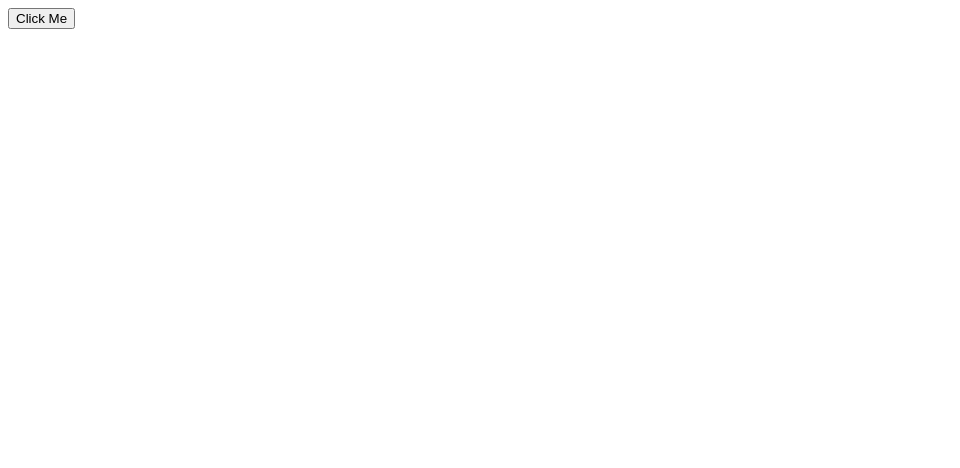
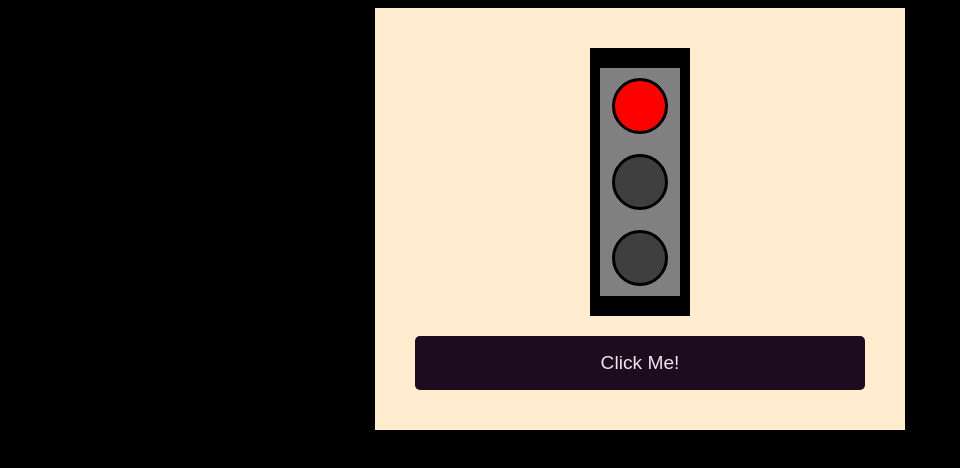
Before and after one commit to NicolasAFerro/Traffic-Light, a plain HTML site: page index.html in a window 1280 px wide. Shown: the whole page, without its empty margins (0-960 px from the left). Drawn offline with Linux system fonts and the light colour scheme.

Commit message:
closes #2 - css externo

```diff
--- a/index.html
+++ b/index.html
@@ -4,17 +4,18 @@
     <meta charset="UTF-8" />
     <meta name="viewport" content="width=device-width, initial-scale=1.0" />
     <title>Trafic-Light</title>
+    <link rel="stylesheet" href="style.css" />
   </head>
   <body>
     <div class="container">
       <div class="semaforo">
         <div class="panel">
-          <div class="red"></div>
-          <div class="Yellow"></div>
-          <div class="green"></div>
+          <div class="light red"></div>
+          <div class="light light-off"></div>
+          <div class="light light-off"></div>
         </div>
       </div>
-      <button>Click Me</button>
+      <button>Click Me!</button>
     </div>
   </body>
 </html>
--- a/style.css
+++ b/style.css
@@ -0,0 +1,60 @@
+body {
+  background-color: #000;
+}
+button {
+  padding: 16px 32px;
+  cursor: pointer;
+  background-color: #1d0c1f;
+  font-size: 1.2rem;
+  color: #eee4ed;
+  text-decoration: none;
+  border-radius: 5px;
+  border: none;
+}
+.container {
+  background-color: #ffecce;
+  width: 450px;
+  padding: 40px;
+  margin: auto;
+  display: flex;
+  flex-direction: column;
+}
+.semaforo {
+  background-color: #000;
+  width: 100px;
+  padding-top: 10px;
+  padding-bottom: 10px;
+  display: flex;
+  flex-direction: column;
+  margin: auto;
+  margin-bottom: 20px;
+}
+.panel {
+  background-color: #808080;
+  margin: 10px;
+  padding: 10px;
+  display: flex;
+  flex-direction: column;
+  row-gap: 20px;
+}
+.light {
+  margin: auto;
+  border-color: #000;
+  border-width: medium;
+  border-style: solid;
+  border-radius: 50%;
+  width: 50px;
+  height: 50px;
+}
+.red {
+  background-color: red;
+}
+.yellow {
+  background-color: yellow;
+}
+.green {
+  background-color: green;
+}
+.light-off {
+  background-color: #3f3f3f;
+}
```
